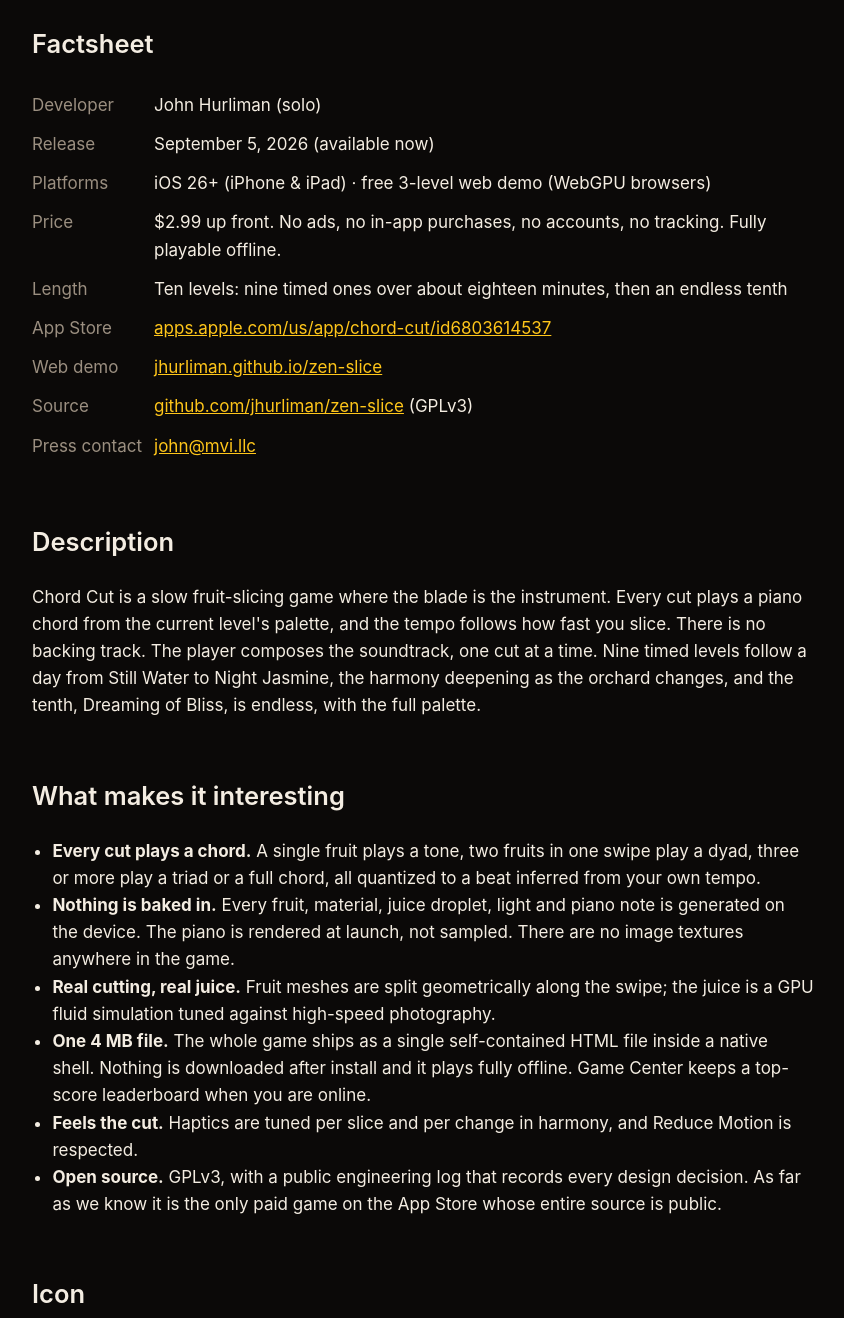
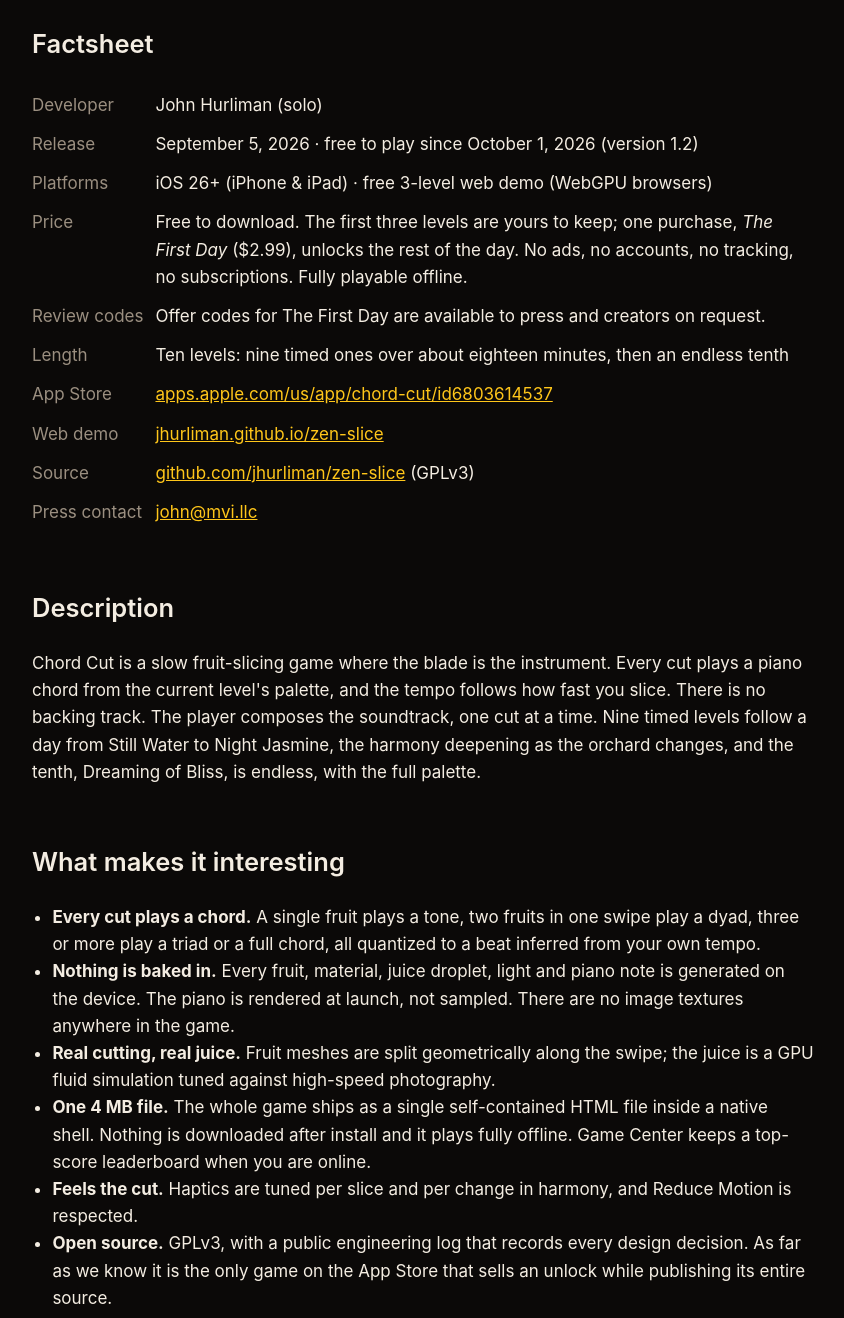
Before and after one commit to jhurliman/zen-slice, a website: page site/press.html in a window 1280 px wide. Shown: the part 1000-2318 px from the top of the page, without its empty margins (217-1061 px from the left). Drawn offline with Linux system fonts and the light colour scheme.

Commit message:
Oct 1 public copy: free to download, The First Day unlocks the rest (#56)
Flips the public copy for the 1.2 model. **Do not merge before
2026-10-01**, after the price change shows on the listing and 1.2 is
released; the README and press kit publish from main.

- README: badge "App Store · $2.99" → "App Store · Free"; the two body
mentions now say the iOS app is free with the same three levels and The
First Day ($2.99) unlocks the rest.
- Press kit factsheet: Release row notes free-to-play since Oct 1 (1.2);
Price row rewritten; new "Review codes" row (offer codes for The First
Day on request; app promo codes stop working once the app is free).
- The open-source bullet no longer says "only paid game": "the only game
on the App Store that sells an unlock while publishing its entire
source", still hedged with "as far as we know".

Companion kit (itch description, blog addendum, social blurbs, round-2
press note) is in the marketing repo PR.

```diff
--- a/site/press.html
+++ b/site/press.html
@@ -33,9 +33,10 @@
   <h2>Factsheet</h2>
   <table>
     <tr><td>Developer</td><td>John Hurliman (solo)</td></tr>
-    <tr><td>Release</td><td>September 5, 2026 (available now)</td></tr>
+    <tr><td>Release</td><td>September 5, 2026 · free to play since October 1, 2026 (version 1.2)</td></tr>
     <tr><td>Platforms</td><td>iOS 26+ (iPhone &amp; iPad) · free 3-level web demo (WebGPU browsers)</td></tr>
-    <tr><td>Price</td><td>$2.99 up front. No ads, no in-app purchases, no accounts, no tracking. Fully playable offline.</td></tr>
+    <tr><td>Price</td><td>Free to download. The first three levels are yours to keep; one purchase, <em>The First Day</em> ($2.99), unlocks the rest of the day. No ads, no accounts, no tracking, no subscriptions. Fully playable offline.</td></tr>
+    <tr><td>Review codes</td><td>Offer codes for The First Day are available to press and creators on request.</td></tr>
     <tr><td>Length</td><td>Ten levels: nine timed ones over about eighteen minutes, then an endless tenth</td></tr>
     <tr><td>App Store</td><td><a href="https://apps.apple.com/us/app/chord-cut/id6803614537">apps.apple.com/us/app/chord-cut/id6803614537</a></td></tr>
     <tr><td>Web demo</td><td><a href="https://jhurliman.github.io/zen-slice/">jhurliman.github.io/zen-slice</a></td></tr>
@@ -72,7 +73,8 @@
     change in harmony, and Reduce Motion is respected.</li>
     <li><strong>Open source.</strong> GPLv3, with a public engineering log
     that records every design decision. As far as we know it is the only
-    paid game on the App Store whose entire source is public.</li>
+    game on the App Store that sells an unlock while publishing its entire
+    source.</li>
   </ul>
 
   <h2>Icon</h2>
```
Also changed, not shown: README.md.
